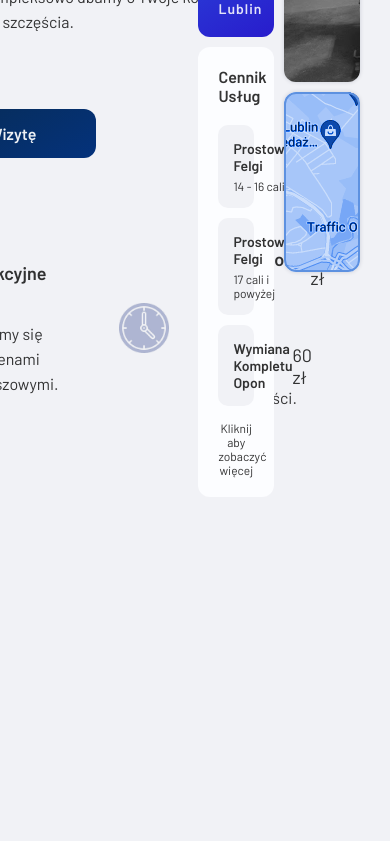
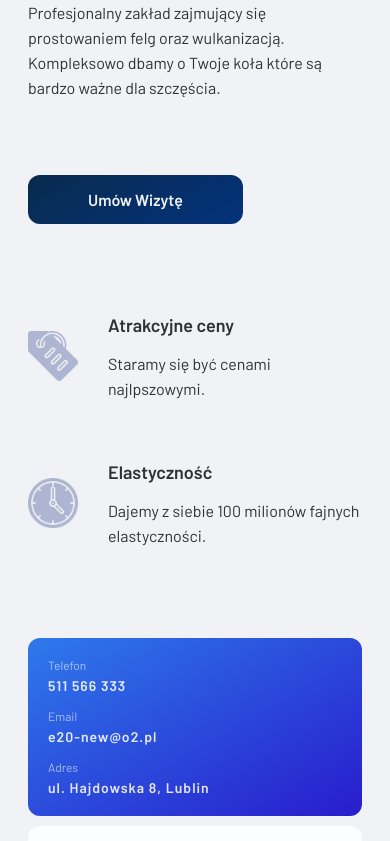
Before and after one commit to tmzk95/prostowaniefelg, a plain HTML site: page index.html in a window 390 px wide. Shown: the part 303-1144 px from the top of the page. Before the commit the page ends 844 px from the top, so only its background shows below. Drawn offline with Linux system fonts and the light colour scheme; a web font is replaced by a local one.

Commit message:
responsive layout

```diff
--- a/style.css
+++ b/style.css
@@ -253,3 +253,106 @@ body {
 .price-value {
   font-size: 18px;
 }
+
+@media (max-width: 1400px) {
+  body {
+    height: initial;
+    padding: 40px 20px;
+  }
+
+  .main-container {
+    height: initial;
+    flex-direction: column;
+    margin-top: 0px;
+  }
+
+  .main-left-panel {
+    max-width: 100%;
+  }
+
+  .main-right-panel {
+    margin-top: 90px;
+    max-width: 100%;
+    align-items: flex-start;
+  }
+
+  .panel-column-right {
+    margin-top: 0px;
+  }
+
+  .panel-column-left {
+    margin-top: 0px;
+  }
+
+  .panel-column {
+    width: 50%;
+    max-width: unset;
+  }
+
+  .panel-column-right {
+    max-width: 400px;
+    flex-direction: column-reverse;
+  }
+}
+
+@media (max-width: 600px) {
+  body {
+    height: initial;
+    padding: 40px 20px;
+  }
+
+  .main-container {
+    height: initial;
+    flex-direction: column;
+    margin-top: 0px;
+  }
+
+  .main-left-panel {
+    max-width: 100%;
+    flex-direction: column;
+  }
+
+  .main-right-panel {
+    max-width: 100%;
+    margin-top: 0px;
+    flex-direction: column;
+  }
+
+  .left-bottom-panel {
+    margin-top: 90px;
+    flex-direction: column;
+    justify-content: space-between;
+  }
+
+  .panel-column {
+    width: 100%;
+    max-width: unset;
+  }
+
+  .panel-column-right {
+    margin-top: 0px;
+    flex-direction: column-reverse;
+  }
+
+  .panel-column-left {
+    margin-top: 90px;
+  }
+
+  .item-photo-gray img {
+    height: unset;
+    width: 100%;
+    display: block;
+  }
+
+  .item-photo {
+    height: unset;
+  }
+
+  .item-photo img {
+    width: 100%;
+  }
+
+  .photo-long {
+    height: unset;
+  }
+}
```
